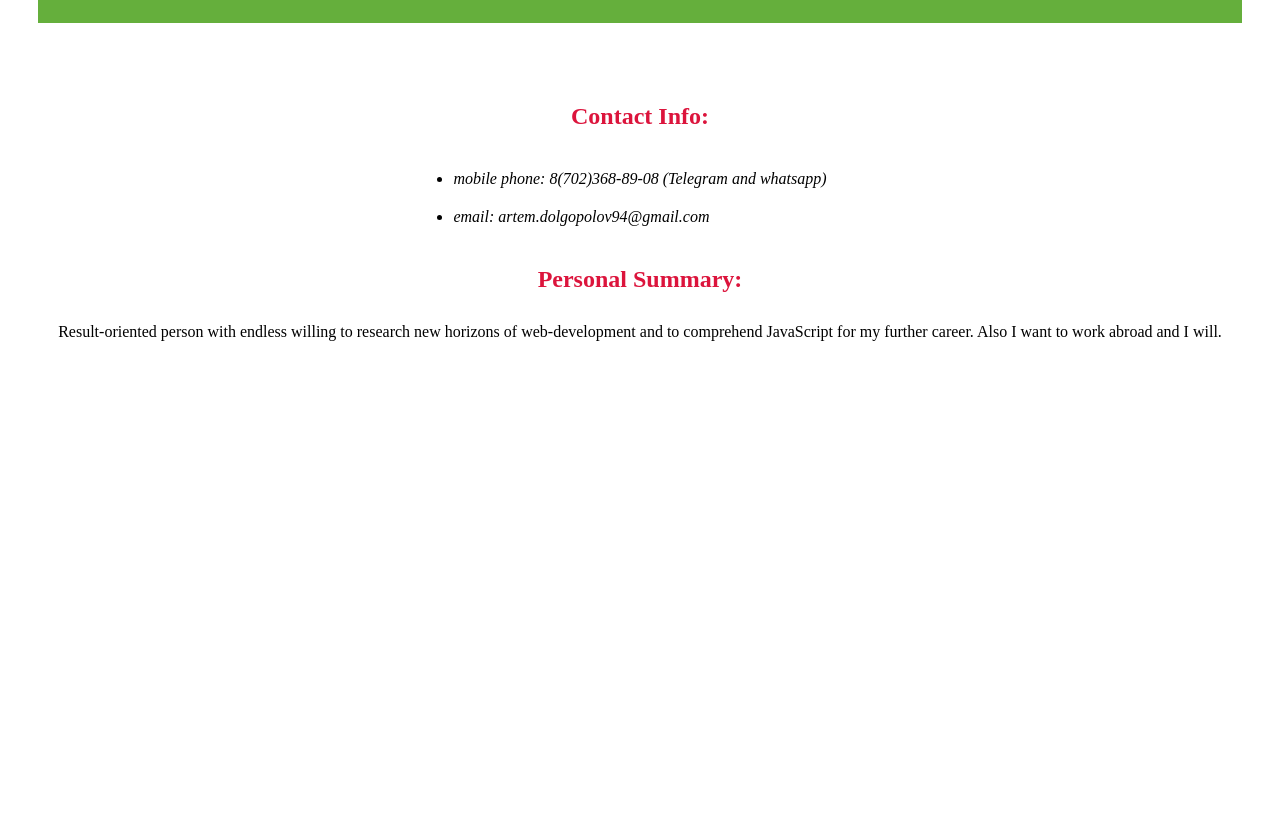
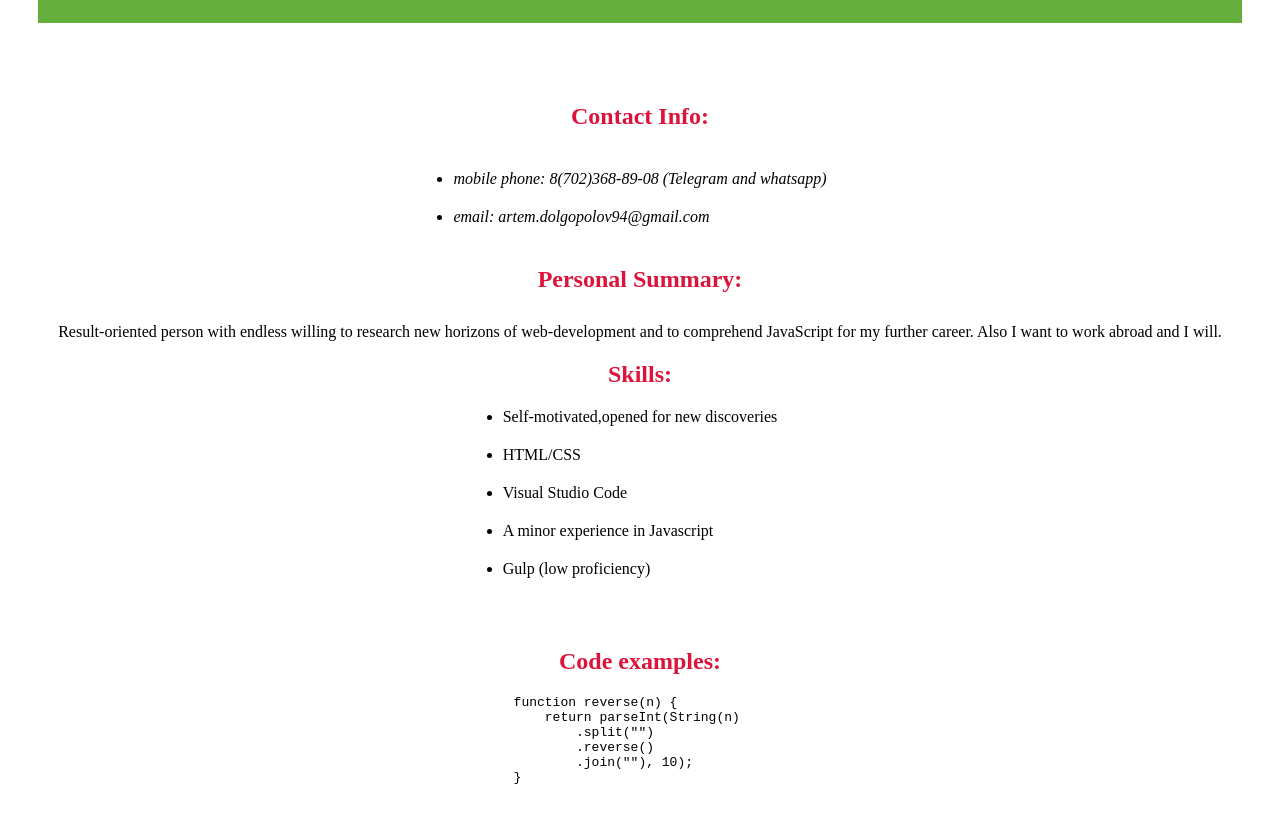
Before and after one commit to ArtemDolgopolov/rsschool-cv, a plain HTML site: page index.html in a window 1280 px wide. Shown: the part 253-1069 px from the top of the page. Before the commit the page ends 800 px from the top, so only its background shows below. Drawn offline with Linux system fonts and the light colour scheme.

Commit message:
feat: add skills and code examples sections in index.html file

```diff
--- a/index.html
+++ b/index.html
@@ -29,6 +29,27 @@
                     Result-oriented person with endless willing to research new horizons of web-development and to comprehend JavaScript for my further career. Also I want to work abroad and I will.
                 </p>
             </div>
+            <div class="skills">
+                <h2>Skills:</h2>
+                <ul>
+                    <li>Self-motivated,opened for new discoveries</li>
+                    <li>HTML/CSS</li>
+                    <li>Visual Studio Code</li>
+                    <li>A minor experience in Javascript</li>
+                    <li>Gulp (low proficiency)</li>
+                </ul>
+            </div>
+            <div class="code-examples">
+                <h2>Code examples:</h2>
+                <pre>
+             function reverse(n) {
+                 return parseInt(String(n)
+                     .split("")
+                     .reverse()
+                     .join(""), 10);
+             }
+             </pre>
+            </div>
         </main>
 </body>
 
```
